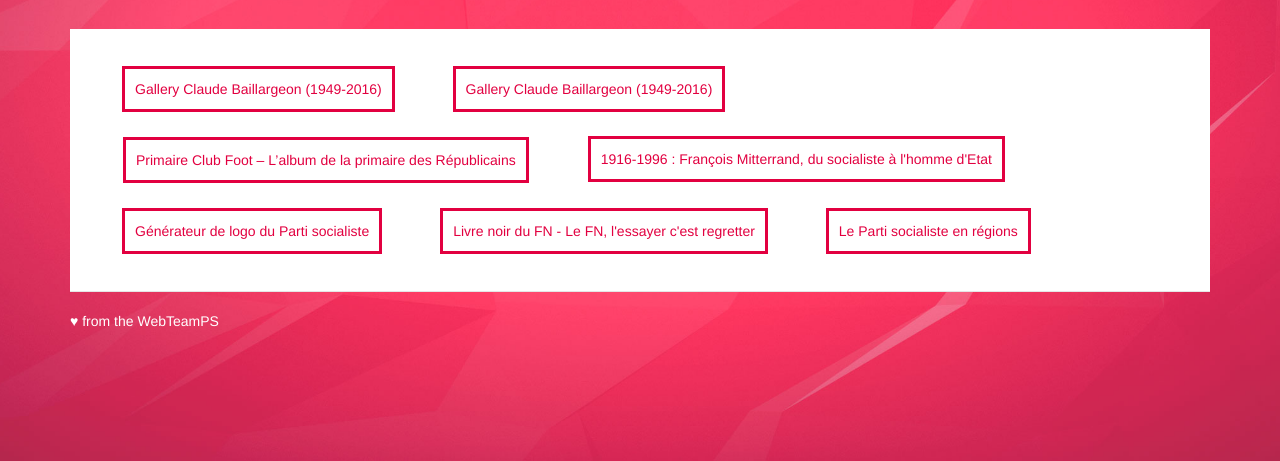
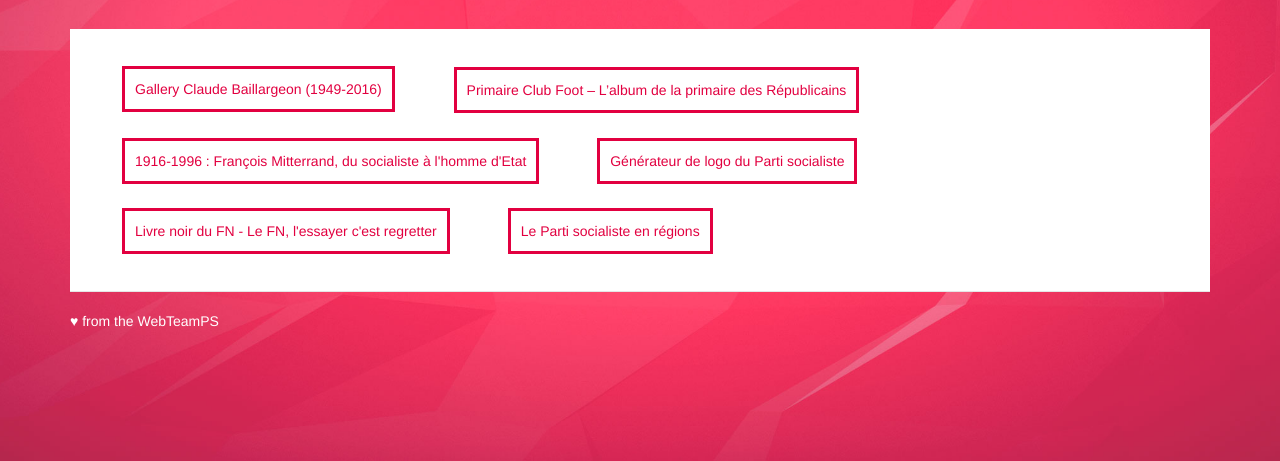
Before and after one commit to partisocialiste/partisocialiste.github.io, a website: page app/index.html in a window 1280 px wide. Shown: the part 339-800 px from the top of the page. Drawn offline with nearby package versions, Linux system fonts and the light colour scheme; files that its build step writes are made by us from their sources.

Commit message:
remove item

```diff
--- a/app/index.html
+++ b/app/index.html
@@ -77,7 +77,6 @@
         <div class="col-lg-12">
           <div class="works">
             <a href="http://partisocialiste.github.io/gallery-claude-baillargeon/" target="_blank" title="Gallery Claude Baillargeon (1949-2016)">Gallery Claude Baillargeon (1949-2016)</a>
-            <a href="http://partisocialiste.github.io/gallery-claude-baillargeon/" target="_blank" title="Gallery Claude Baillargeon (1949-2016)">Gallery Claude Baillargeon (1949-2016)</a>
             <a href="http://partisocialiste.github.io/riposte-primaires-lr/dist/" class="btn" target="_blank" title="Primaire Club Foot – L’album de la primaire des Républicains">Primaire Club Foot – L’album de la primaire des Républicains</a>
             <a href="http://webteamps.github.io/timeline-mitterrand/" target="_blank" title="1916-1996 : François Mitterrand, du socialiste à l'homme d'Etat">1916-1996 : François Mitterrand, du socialiste à l'homme d'Etat</a>
             <a href="http://partisocialiste.github.io/generator-logo/dist/" target="_blank" title="Générateur de logo du Parti socialiste">Générateur de logo du Parti socialiste</a>
```
